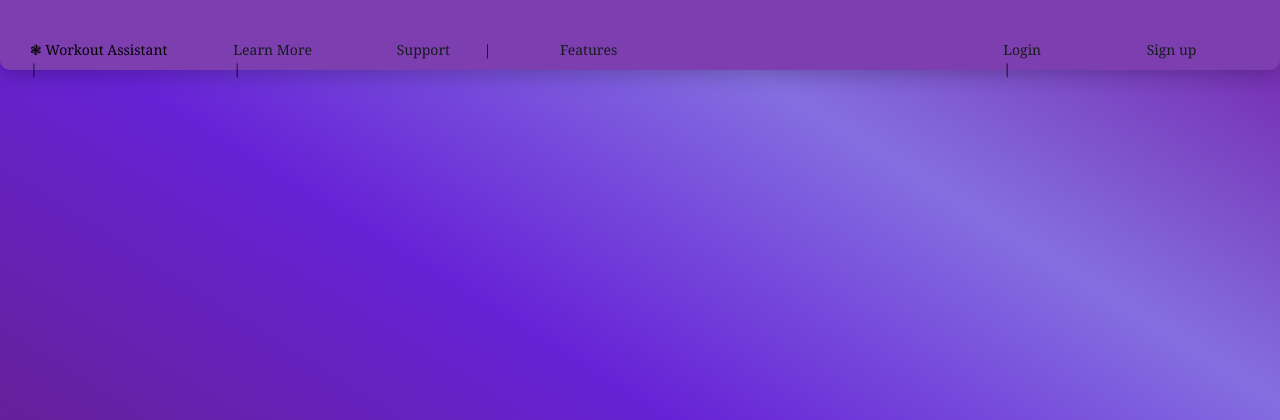
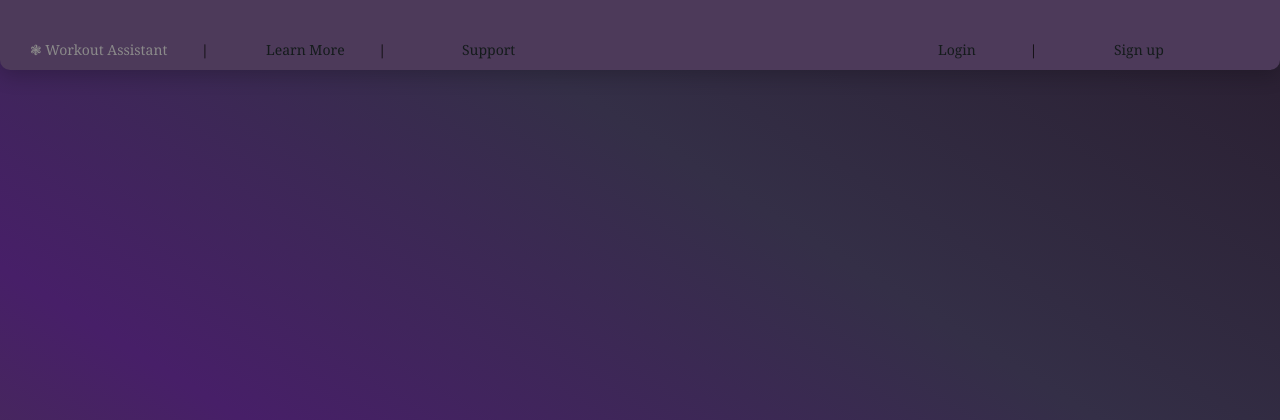
Before and after one commit to Codrul-si-Petro/Gym-Assistant, a Django app: page / in a window 1280 px wide. Shown: the top 420 px of the page. Run offline with Django 5.2, Linux system fonts and the light colour scheme.

Commit message:
Added JS

```diff
--- a/frontend/static/style.css
+++ b/frontend/static/style.css
@@ -3,14 +3,14 @@ body {
     max-width: 100%;
     height: 100%;
     margin: 0;
-    background: linear-gradient(to top right, #69247a, #65219c, #6722d6, #846fe0, #7423aa);
+    background: linear-gradient(to top right, #453649, #471f68, #342f47, #291e30);
     background-attachment: fixed;
 }
 
 .container {
     display: flex;
     box-shadow: 0 6px 20px rgba(0,0,0,0.20);
-    background-color: #7d3faf;
+    background-color: #4d3a5a;
     height: 70px;
     border-bottom-right-radius: 10px;
     border-bottom-left-radius: 10px;
@@ -23,7 +23,7 @@ body {
      margin-bottom: 40px;
      padding: auto;
      font-family: Georgia, serif;
-     color: black;
+     color: rgb(139, 138, 138);
      text-align: left;
      text-decoration: none;
      font-size: 14px;
@@ -34,13 +34,13 @@ body {
      flex: 1 1 150px;
 }
 
-#item2, #item3{
+ #item2{
     flex: 1 1 100px;
    padding-left: 10px;
    padding-right: 10px;
    color: rgb(20, 27, 27)
 }
-#item4{
+#item3{
     flex: 1 1 100px;
    padding-left: 10px;
    padding-right: 80px;
@@ -48,14 +48,14 @@ body {
     color: rgb(20, 27, 27)
 }
 
-#item5{
+#item4{
     flex: 1 1 100px;
       margin-left: 40px;
     padding-left: 90px;
     padding-right: 0px;
     color: rgb(20, 27, 27)
 }
-#item6{
+#item5{
     flex: 1 1 90px;
      color: rgb(20, 27, 27)
 
@@ -64,7 +64,7 @@ body {
 /* style for bars */
 
 nav a::after {
-  content: "      |";        /* the bar */
+  content: "    |";        /* the bar */
   margin: 0 30px;
   color: #0a0a0a;
 }
@@ -73,12 +73,12 @@ nav a:last-child::after {
   content: "";
 }
 
-#item4::after{
+#item3::after{
     content: "";
 }
 
-#item5::after{
-     content: "      |";        /* the bar */
+#item4::after{
+     content: "    |";        /* the bar */
   margin: 0 50px;
   color: #0a0a0a;
 }
@@ -90,3 +90,5 @@ nav a:last-child::after {
    text-shadow: 3px 3px 4px rgba(0,0,0,0.20) ;
    background-color: #bbbabe;
 }
+
+/* text style and animation */
--- a/frontend/templates/homepage.html
+++ b/frontend/templates/homepage.html
@@ -4,9 +4,12 @@
   <meta charset="UTF-8">
   <meta name="viewport" content="width=device-width, initial-scale=1.0">
   <title>Home</title>
-  <!-- <link href="style.css" rel="stylesheet"> --!>
-  {% load static %}
-  <link rel="stylesheet" href="{% static 'style.css' %}">
+
+  <link href="../static/style.css" rel="stylesheet">
+  <!-- {% load static %}
+  <!-- <link rel="stylesheet" href="{% static 'style.css' %}"> -->
+
+
 </head>
 <body>
 <nav class="container">
@@ -14,10 +17,15 @@
   <a href="#workout" id="item1">&#10051; Workout Assistant</a>
   <a href="learn" id="item2">Learn More</a>
   <a href="#support" id="item3">Support</a>
-  <a href="feature" id="item4">Features</a>
-  <a href="login" id="item5">Login</a>
-   <a href="signup" id="item6">Sign up</a>
+  <a href="login" id="item4">Login</a>
+   <a href="signup" id="item5">Sign up</a>
 
 </nav>
+
+<nav>
+
+</nav>
+
+ <script src="script.js" ></script>
 </body>
 </html>
--- /dev/null
+++ b/frontend/templates/script.js
@@ -0,0 +1,12 @@
+const text = document.querySelector('.text');
+text.innerHTML = text.textContent.replace(/\S/g, "<span class='letter'>$&</span>");
+
+anime.timeline()
+  .add({
+    targets: '.letter',
+    opacity: [0, 1],
+    translateY: [20, 0],
+    easing: "easeOutExpo",
+    duration: 500,
+    delay: anime.stagger(50)
+  });
```
Also changed, not shown: frontend/style.css (deleted, +0 -58 lines).
